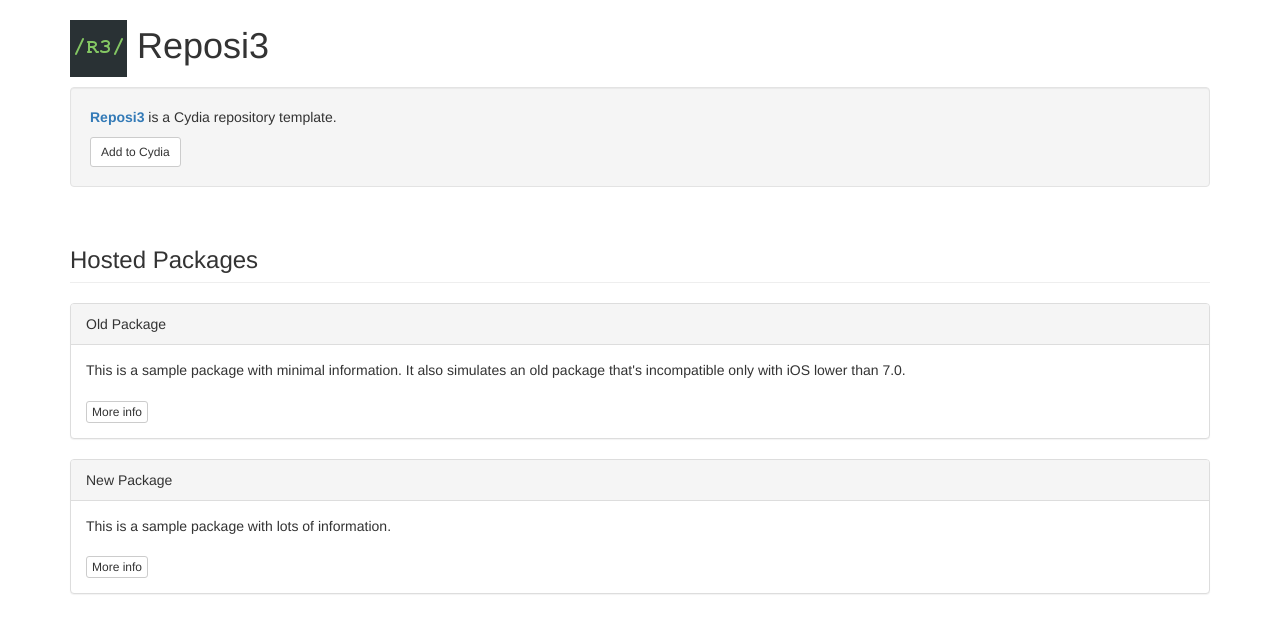
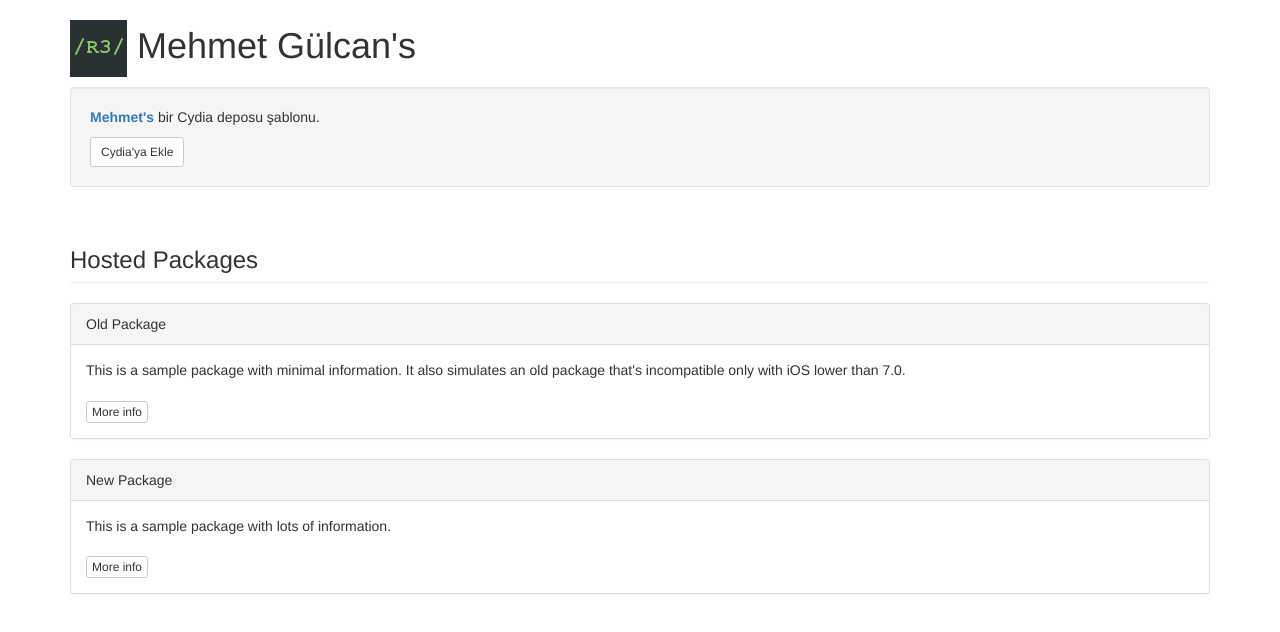
Before and after one commit to youtubetutoriall/repo, a plain HTML site: page index.html in a window 1280 px wide. Drawn offline with nearby package versions, Linux system fonts and the light colour scheme.

Commit message:
Initial Commit

```diff
--- a/index.html
+++ b/index.html
@@ -10,13 +10,13 @@
 <body>
 
 <div class="container">
-	<h1><img src="CydiaIcon.png"> Reposi3</h1>
+	<h1><img src="CydiaIcon.png"> Mehmet Gülcan's</h1>
 </div>
 
 <div class="container">
 	<div class="well">
-		<p><span class="text-primary"><b>Reposi3</span></b> is a Cydia repository template.</p>
-		<a class="btn btn-sm btn-default" href="cydia://url/https://cydia.saurik.com/api/share#?source=https://supermamon.github.io/Reposi3/">Add to Cydia</a>
+		<p><span class="text-primary"><b>Mehmet's</span></b> bir Cydia deposu şablonu.</p>
+		<a class="btn btn-sm btn-default" href="cydia://url/https://cydia.saurik.com/api/share#?source=https://supermamon.github.io/Reposi3/">Cydia'ya Ekle</a>
 	</div>
 </div>
 
```
